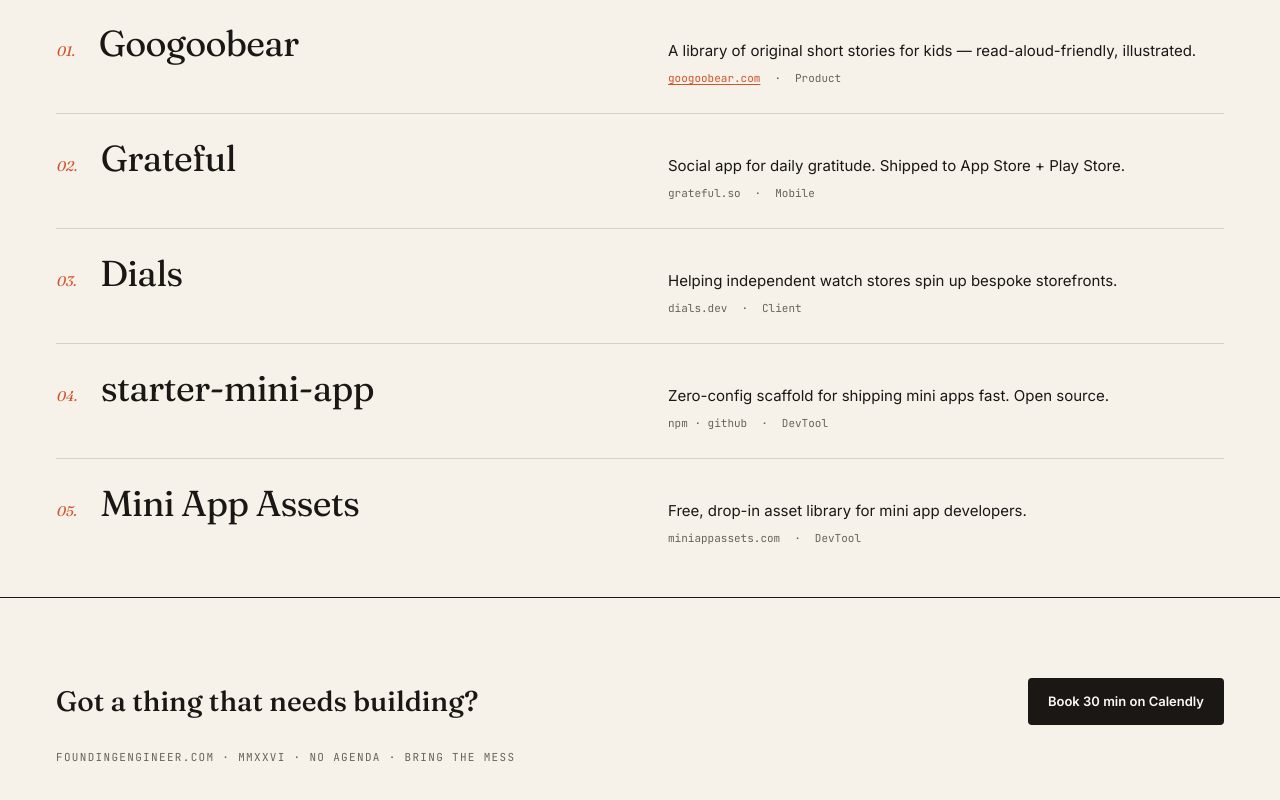
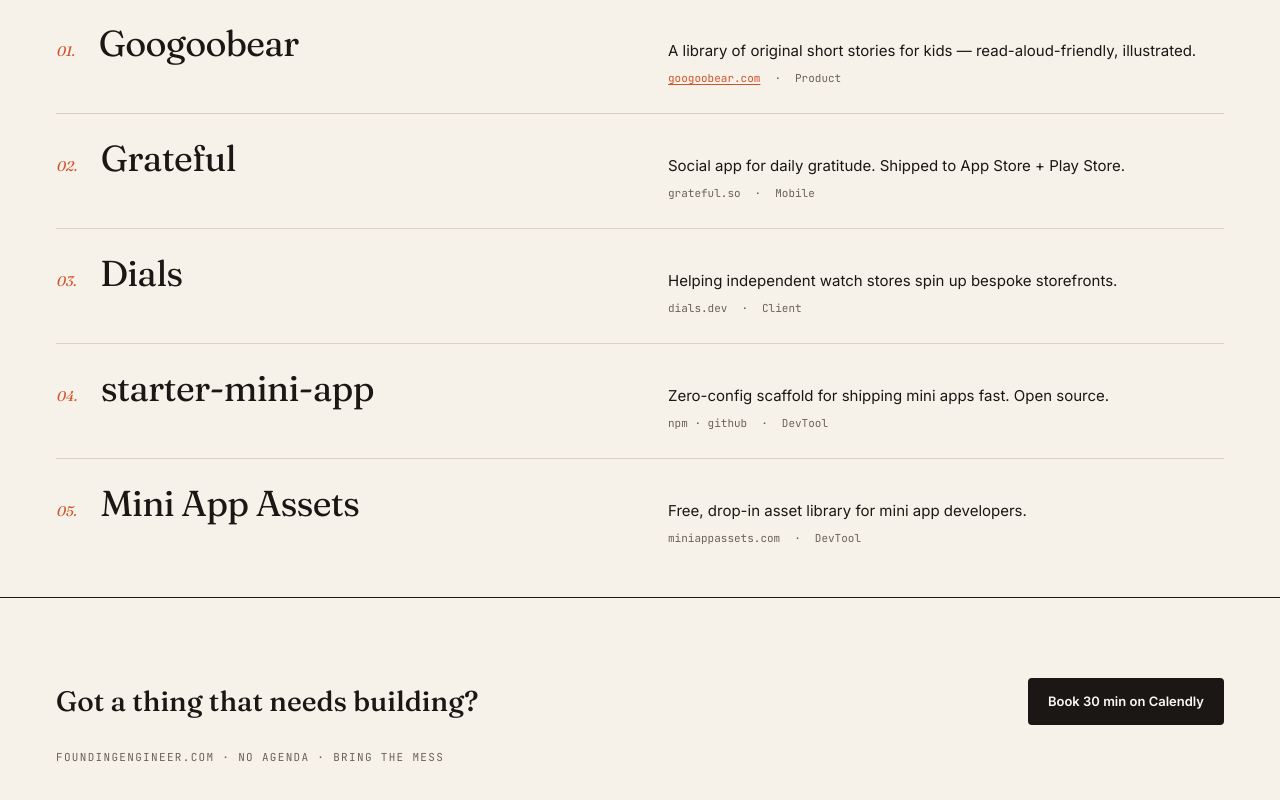
Before and after one commit to patnir/foundingengineer, a Next.js app: page / in a window 1280 px wide. Shown: the part 1583-2383 px from the top of the page. Built offline with nearby package versions, Linux system fonts and the light colour scheme.

Commit message:
chore: drop MMXXVI from footer tagline
Co-authored-by: Cursor <cursoragent@cursor.com>

```diff
--- a/app/page.tsx
+++ b/app/page.tsx
@@ -443,7 +443,7 @@ function SiteFooter() {
           letterSpacing: "0.12em",
         }}
       >
-        FOUNDINGENGINEER.COM · MMXXVI · NO AGENDA · BRING THE MESS
+        FOUNDINGENGINEER.COM · NO AGENDA · BRING THE MESS
       </div>
     </section>
   );
```
